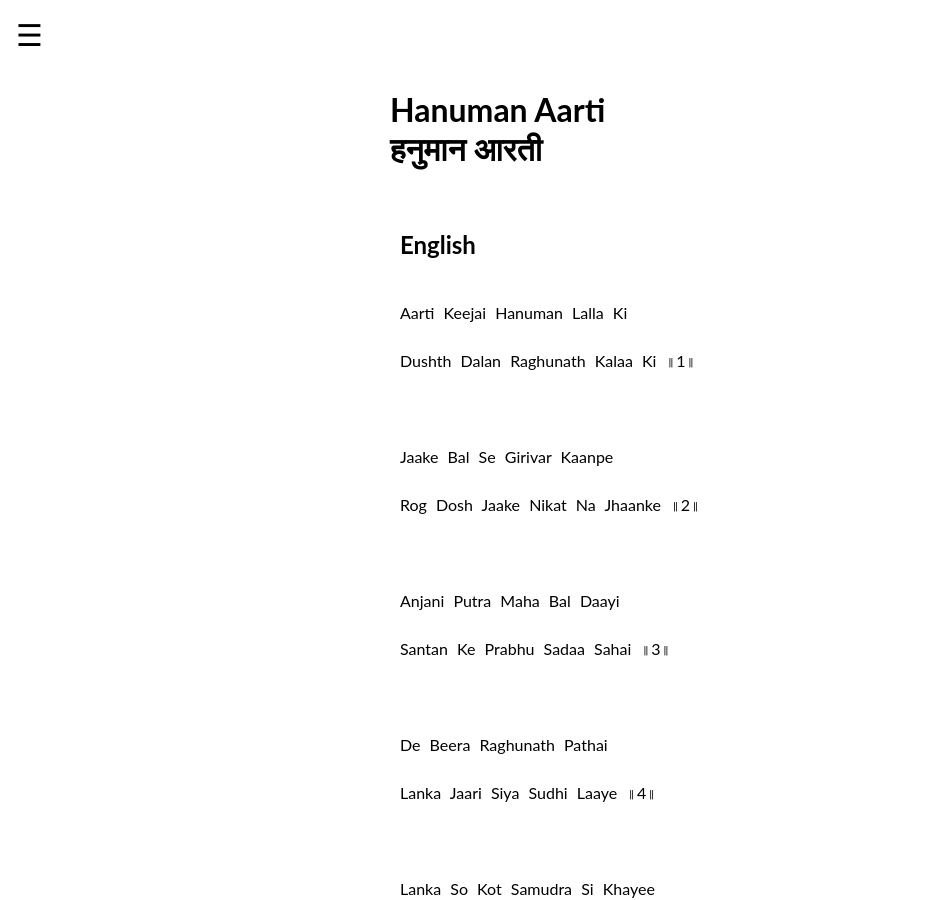
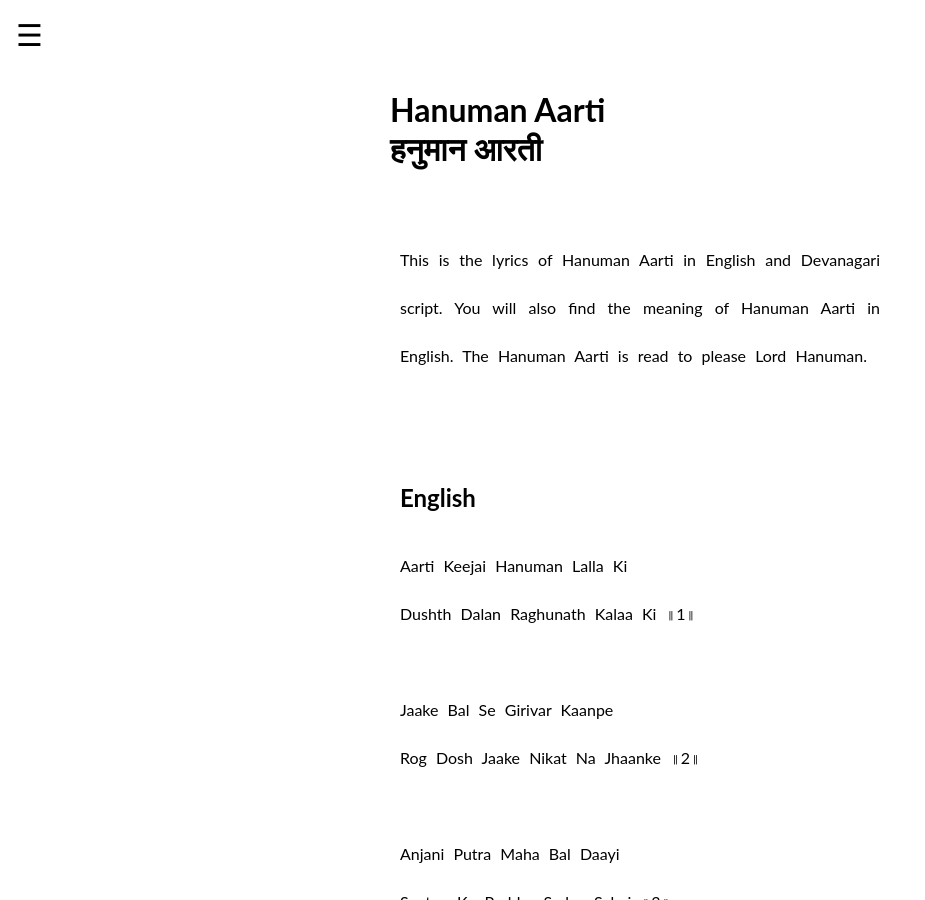
Before and after one commit to abhishekdjoshi/abhishekdjoshi.kclstr.io, a Jekyll site: the page pages/hanuman/aarti.html, which Jekyll copies as it is, in a window 1280 px wide and 900 px high. Shown: the whole window, without its empty margins (0-925 px from the left). Built offline with Jekyll 4.4.1, drawn with Linux system fonts in a browser that asks for light colours; a script that is not in the unit is left out.

Commit message:
Update aarti.html

```diff
--- a/pages/hanuman/aarti.html
+++ b/pages/hanuman/aarti.html
@@ -6,7 +6,7 @@
     <meta http-equiv="Content-Type" content="text/html; charset=UTF-8" />
     <meta
       name="description"
-      content="Learn the Hanuman Aarti of Lord Hanuman. Read Hanuman Aarti lyrics in English, and Hanuman Aarti lyrics in Hindi or Sanskrit. Also get the meaning of Hanuman Aarti in English. Convey your prayers to Lord Hanuman through Hanuman Aarti. Perform Hanuman Ji Aarti."
+      content="Learn Hanuman Aarti. Read the lyrics in English and Hindi or Sanskrit, and get its meaning in English."
     />
     <meta name="keywords" content="Hanuman Aarti, हनुमान आरती" />
     <link rel="canonical" href="https://kclstr.com/pages/hanuman/aarti.html" />
@@ -126,7 +126,7 @@
       });
     </script>
   </head>
-  <body>
+  <body onselectstart="return false;">
     <!--Added below on 18th Feb 2020 at 8:15 PM-->
     <div id="mySidenav" class="sidenav">
       <a href="javascript:void(0)" class="closebtn" onclick="closeNav()"
@@ -159,6 +159,13 @@
         हनुमान आरती
       </h1>
       <br />
+
+      <p>
+        This is the lyrics of Hanuman Aarti in English and Devanagari script.
+        You will also find the meaning of Hanuman Aarti in English. The Hanuman
+        Aarti is read to please Lord Hanuman.
+      </p>
+      <br /><br /><br />
 
       <h2>English</h2>
       <p>
```
